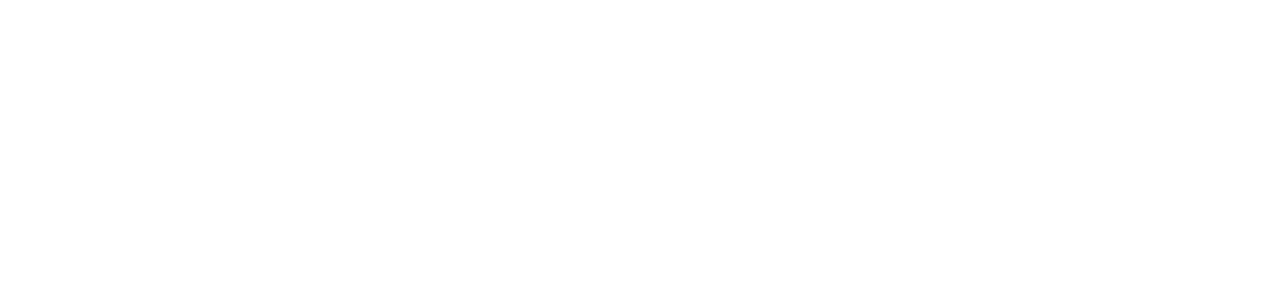
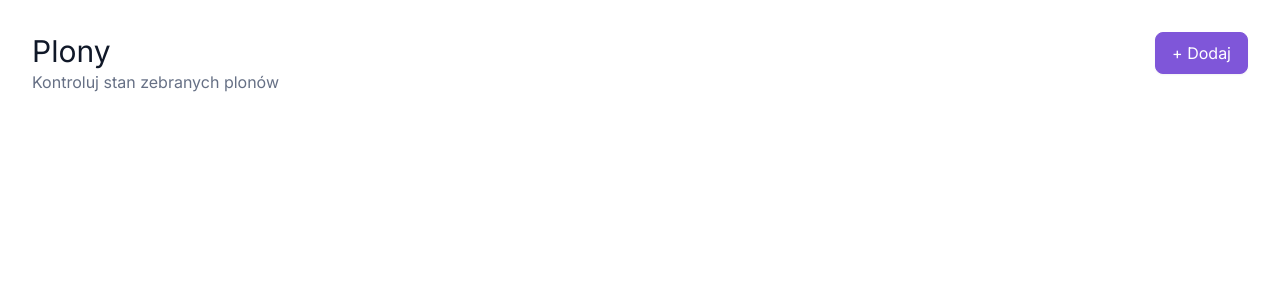
Before and after one commit to Weronika-Zaprawa/wolm, a React (Create React App) app: page / in a window 1280 px wide. Shown: the top 300 px of the page. Built offline with nearby package versions, Linux system fonts and the light colour scheme.

Commit message:
Added top bar layout

```diff
--- a/public/index.html
+++ b/public/index.html
@@ -3,6 +3,10 @@
   <head>
     <meta charset="utf-8" />
     <link rel="icon" href="%PUBLIC_URL%/icon.png" />
+    <link
+      href="https://fonts.googleapis.com/css?family=Inter"
+      rel="stylesheet"
+    />
     <meta name="viewport" content="width=device-width, initial-scale=1" />
     <meta name="theme-color" content="#000000" />
     <meta name="description" content="Wealth Organic Local Market" />
--- a/src/HomePage.scss
+++ b/src/HomePage.scss
@@ -1,9 +1,54 @@
-@use 'base';
+@use "base";
 
 .home-page-wrapper {
+  background-color: base.$white;
+  $padding: 32px;
+  width: calc(100vw - 2 * $padding);
+  height: calc(100vh - 2 * $padding);
+  padding: $padding;
+
+  .top-bar {
     background-color: base.$white;
-    width: 100vw;
-    height: 100vh;
+    width: 100%;
+    display: flex;
+    justify-content: space-between;
 
+    .top-bar-left-side {
+      display: flex;
+      flex-direction: column;
 
+      .top-bar-left-side-upper {
+        span {
+          color: base.$gray-900;
+          font-size: 30px;
+          font-style: normal;
+          font-weight: 500;
+          line-height: 38px;
+        }
+      }
+
+      .top-bar-left-side-lower {
+        span {
+          color: base.$gray-500;
+          font-size: 16px;
+          font-style: normal;
+          font-weight: 400;
+          line-height: 24px;
+        }
+      }
+    }
+    .top-bar-right-side {
+      .primary-button {
+        background-color: base.$primary-600;
+        color: base.$white;
+        padding: 10px 16px;
+        gap: 8px;
+        border-radius: 8px;
+        border: 1px solid base.$primary-600;
+        box-shadow: 0px 1px 2px 0px rgba(16, 24, 40, 0.05);
+        cursor: pointer;
+        user-select: none;
+      }
+    }
+  }
 }
--- a/src/HomePage.tsx
+++ b/src/HomePage.tsx
@@ -1,7 +1,23 @@
 import "./HomePage.scss";
 
 function HomePage() {
-  return <div className="home-page-wrapper"></div>;
+  return (
+    <div className="home-page-wrapper">
+      <div className="top-bar">
+        <div className="top-bar-left-side">
+          <div className="top-bar-left-side-upper">
+            <span>Plony</span>
+          </div>
+          <div className="top-bar-left-side-lower">
+            <span>Kontroluj stan zebranych plonów</span>
+          </div>
+        </div>
+        <div className="top-bar-right-side">
+          <div className="primary-button">+ Dodaj</div>
+        </div>
+      </div>
+    </div>
+  );
 }
 
 export default HomePage;
--- a/src/index.scss
+++ b/src/index.scss
@@ -1,13 +1,6 @@
 body {
   margin: 0;
-  font-family: -apple-system, BlinkMacSystemFont, 'Segoe UI', 'Roboto', 'Oxygen',
-    'Ubuntu', 'Cantarell', 'Fira Sans', 'Droid Sans', 'Helvetica Neue',
-    sans-serif;
+  font-family: "Inter";
   -webkit-font-smoothing: antialiased;
   -moz-osx-font-smoothing: grayscale;
 }
-
-code {
-  font-family: source-code-pro, Menlo, Monaco, Consolas, 'Courier New',
-    monospace;
-}
```
